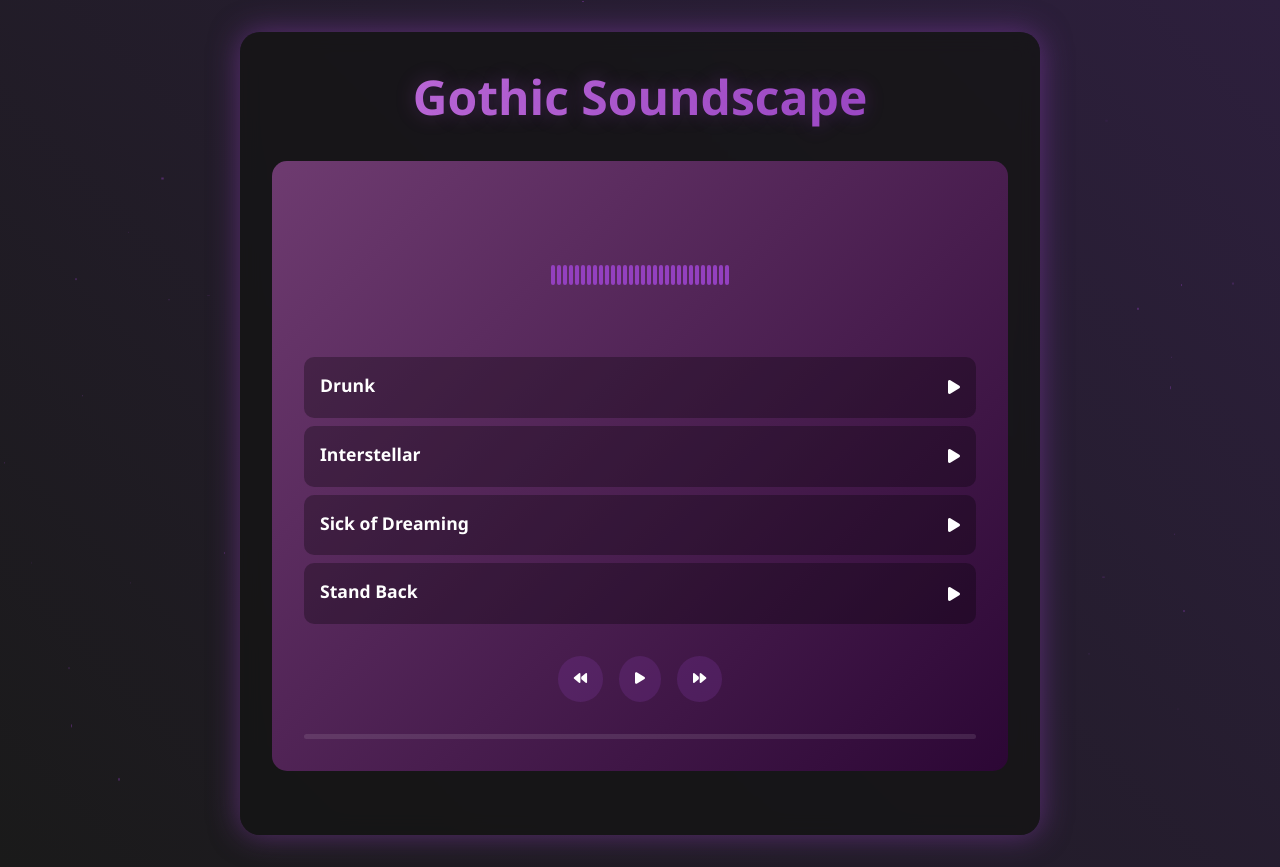
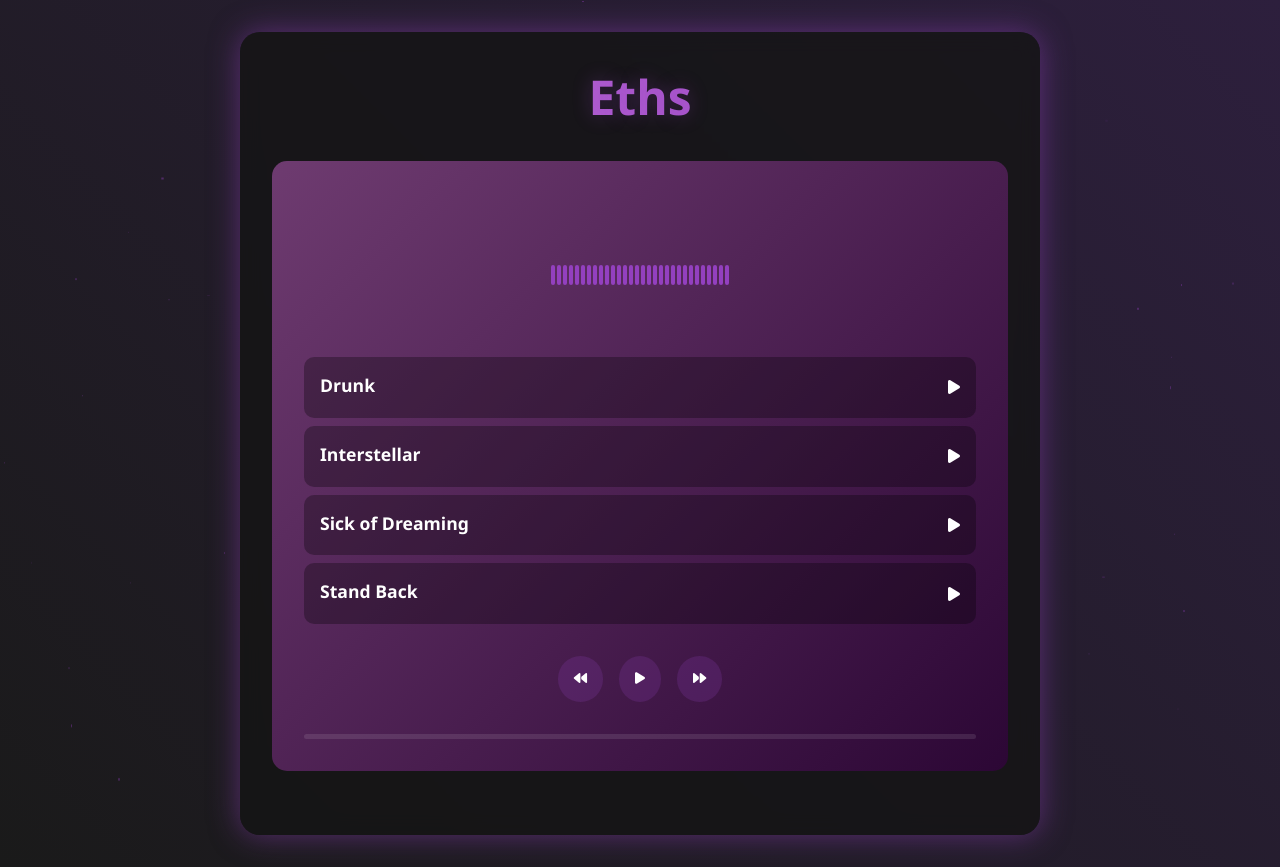
Before and after one commit to ethss/term, a plain HTML site: page index.html in a window 1280 px wide. Drawn offline with Linux system fonts and the light colour scheme.

Commit message:
Update index.html

```diff
--- a/index.html
+++ b/index.html
@@ -1,6 +1,6 @@
 <html><head><base href="x">
 <meta charset="UTF-8">
-<title>/e free</title>
+<title>$</title>
 <link href="https://cdnjs.cloudflare.com/ajax/libs/font-awesome/6.0.0/css/all.min.css" rel="stylesheet">
 <style>
 :root {
@@ -169,7 +169,7 @@ h1 {
 <body>
 <div class="container">
   <div class="header">
-    <h1>Gothic Soundscape</h1>
+    <h1>Eths</h1>
   </div>
 
   <div class="player">
```
